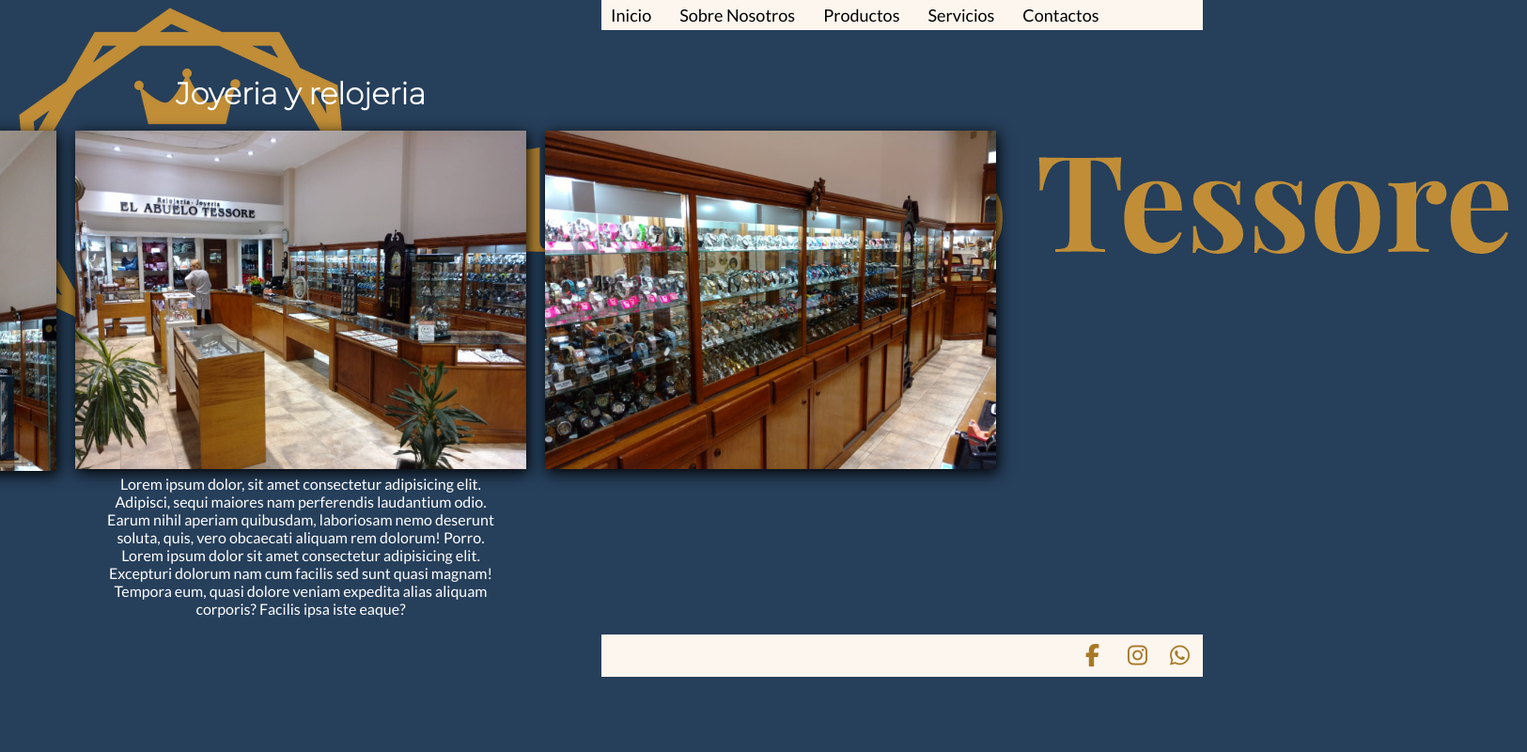
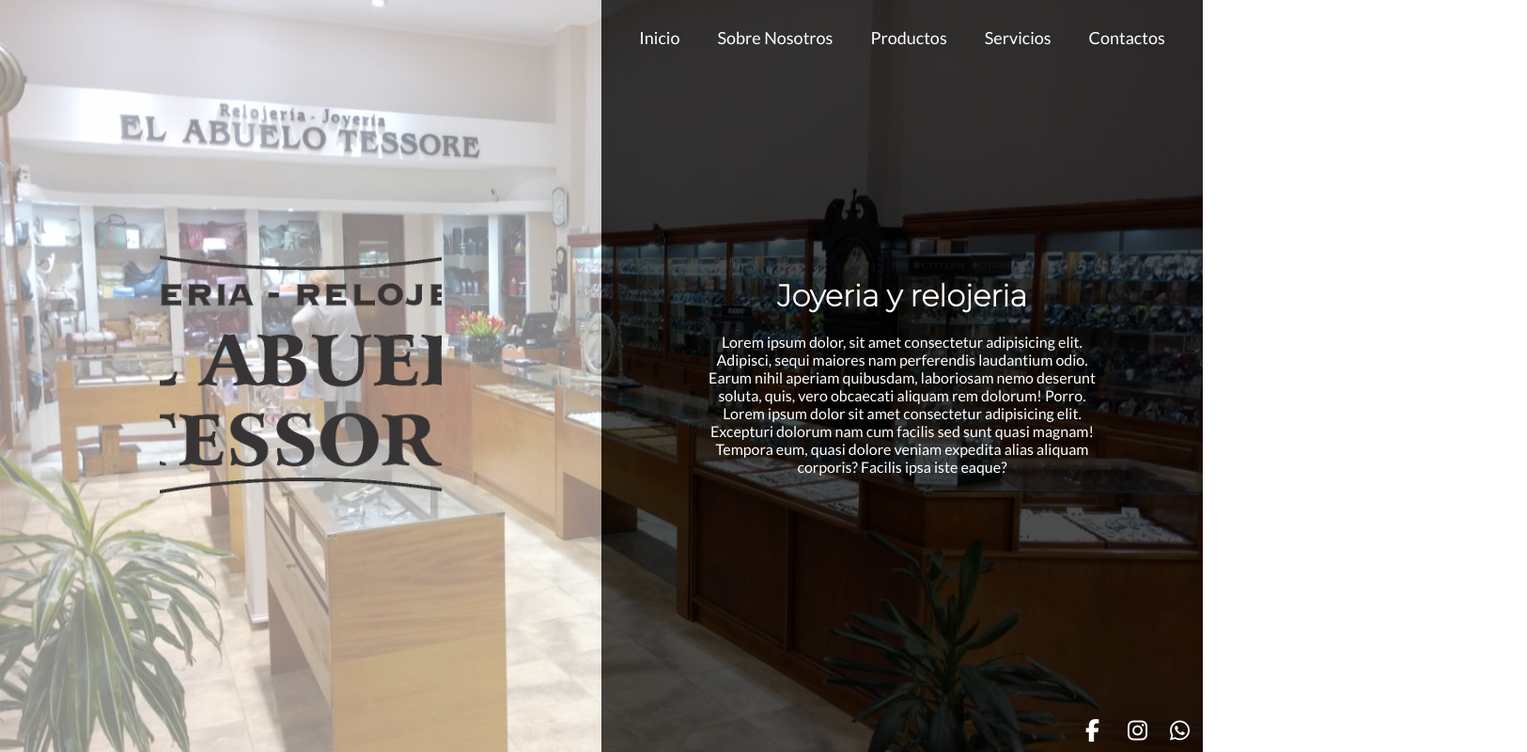
Before and after one commit to ManuelForneri/CoderHouse-dis-web, a plain HTML site: page index.html in a window 1280 px wide. Shown: the whole page at 94% size, 1625 px wide, since content can reach past the window. Drawn offline with Linux system fonts and the light colour scheme.

Commit message:
reforma de la pagina principal

```diff
--- a/css/style.css
+++ b/css/style.css
@@ -13,55 +13,84 @@
   font-family: "Lato", sans-serif;
 }
 body {
-  background-color: #263f5b;
-  display: flex;
-  flex-direction: column;
-  min-height: 100vh;
+  background-image: url("/assets/interior-2.webp");
+  background-attachment: fixed;
+  background-position: center;
+  background-repeat: no-repeat;
+  background-size: cover;
 }
 
 header {
-  background-color: #fcf6ef;
   display: flex;
   flex-direction: row;
-  justify-content: space-between;
+  justify-content: space-around;
   align-items: center;
-  padding: 10px;
-  margin-bottom: 3rem;
-}
-header img {
-  height: auto;
-  width: 12%;
 }
 
 header ul li a {
-  color: #000;
+  color: #fff;
+  opacity: 1;
   text-decoration: none;
-  transition: all 1s;
+  transition: all 0.3s;
   font-family: "Lato", sans-serif;
   font-size: large;
 }
 header ul {
   list-style: none;
   display: flex;
-}
-header ul li {
-  margin-right: 30px;
+  gap: 40px;
 }
 
 header ul li a:hover {
-  color: #e6b052;
-  text-shadow: 1px 1px 2px #f2d5a4;
+  color: #9a9a9a;
+  text-shadow: 1px 1px 2px #848484;
 }
+/*  grid */
+.container-grid {
+  display: grid;
+  width: 100%;
+  height: 100vh;
+  grid-template-columns: 50% 50%;
+  grid-template-rows: 10% 80% 10%;
+  grid-template-areas:
+    "middle header"
+    "middle main"
+    "middle footer";
+}
+
+.middle {
+  background-color: rgba(255, 255, 255, 0.5);
+  grid-area: middle;
+  display: flex;
+  justify-content: center;
+  align-items: center;
+}
+.header {
+  grid-area: header;
+  background-color: rgba(0, 0, 0, 0.7);
+}
+.main {
+  grid-area: main;
+  background-color: rgba(0, 0, 0, 0.7);
+  display: flex;
+  flex-direction: column;
+  justify-content: center;
+  align-items: center;
+}
+.footer {
+  grid-area: footer;
+  background-color: rgba(0, 0, 0, 0.7);
+}
+/* Fin grid */
+/* Imagenes */
 
 /*Derechos de autor y redes*/
 footer {
-  background-color: #fcf6ef;
   display: flex;
-  align-items: center;
+  align-items: flex-end;
   justify-content: end;
   gap: 20px;
   padding-right: 10px;
-  margin-top: auto;
   height: auto;
   padding: 10px;
 }
@@ -72,7 +101,7 @@
 footer div a i {
   transition: all 0.5s;
   font-size: x-large;
-  color: #a87925;
+  color: #ffffff;
 }
 .hover-whatsapp:hover {
   color: aquamarine;
@@ -223,16 +252,3 @@
 }
 
 /*fin catalogo productos*/
-
-/*  prueba */
-.container-grid {
-  display: grid;
-  width: 100%;
-  height: 100vh;
-  grid-template-columns: 50% 50%;
-  grid-template-rows: 10% 80% 10%;
-  grid-template-areas:
-    "middle header"
-    "middle main"
-    "middle footer";
-}
--- a/index.html
+++ b/index.html
@@ -29,7 +29,7 @@
   <body>
     <div class="container-grid">
       <div class="middle">
-        <img src="assets/LogoTessore.png" alt="">
+        <img src="assets/LogoAbuelo.png" alt="Logo" class="imagenes">
       </div>
       <header class="header">
         <ul>
@@ -43,26 +43,18 @@
       <main class="main">
         <h1 class="title">Joyeria y relojeria</h2>
         <section class="container">
-          <div>
-            <img src="assets/interior-negocio.webp" alt="" />
-          </div>
-          <div>
-            <img src="assets/interior-2.webp" alt="" />
-          </div>
-          <div>
-            <img src="assets/vidriera-relojes.webp" alt="" />
+          <div class="description">
+              Lorem ipsum dolor, sit amet consectetur adipisicing elit. Adipisci,
+              sequi maiores nam perferendis laudantium odio. Earum nihil aperiam
+              quibusdam, laboriosam nemo deserunt soluta, quis, vero obcaecati aliquam
+              rem dolorum! Porro. Lorem ipsum dolor sit amet consectetur adipisicing
+              elit. Excepturi dolorum nam cum facilis sed sunt quasi magnam! Tempora
+              eum, quasi dolore veniam expedita alias aliquam corporis? Facilis ipsa
+              iste eaque?
           </div>
         </section>
 
-        <p class="description">
-          Lorem ipsum dolor, sit amet consectetur adipisicing elit. Adipisci,
-          sequi maiores nam perferendis laudantium odio. Earum nihil aperiam
-          quibusdam, laboriosam nemo deserunt soluta, quis, vero obcaecati aliquam
-          rem dolorum! Porro. Lorem ipsum dolor sit amet consectetur adipisicing
-          elit. Excepturi dolorum nam cum facilis sed sunt quasi magnam! Tempora
-          eum, quasi dolore veniam expedita alias aliquam corporis? Facilis ipsa
-          iste eaque?
-        </p>
+
       </main>
       <footer class="footer">
         <div>
```
Also changed, not shown: assets/Logo.png, assets/LogoAbuelo.png (added), assets/LogoTessore.png (deleted), assets/edificios.jpg (added).
